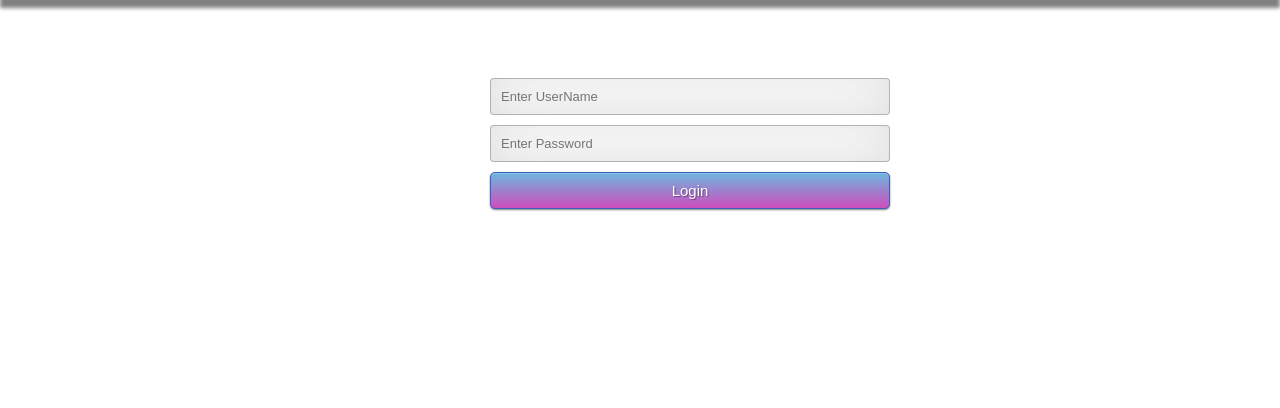
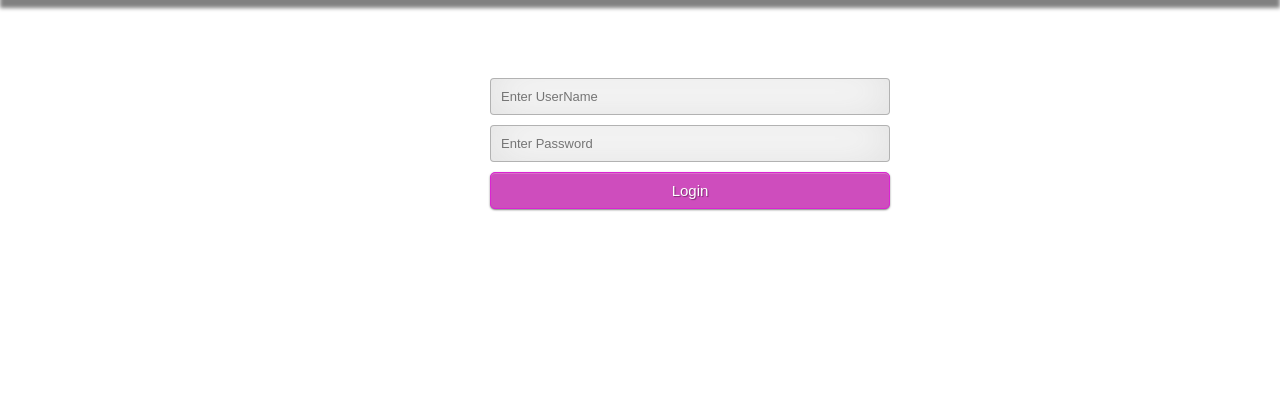
Before and after one commit to RJayani/Inventory-management, a Flask app: page / in a window 1280 px wide. Shown: the part 57-465 px from the top of the page. Run offline with Flask 2, Linux system fonts and the light colour scheme.

Commit message:
Update style1.css

```diff
--- a/static/styles/style1.css
+++ b/static/styles/style1.css
@@ -32,7 +32,7 @@
 	cursor: pointer; *margin-left: .3em;
 	}
 
-.btn:hover, .btn:active, .btn.active, .btn.disabled, .btn[disabled] { background-color: #e6e6e6; }
+.btn:hover, .btn:active, .btn.active, .btn.disabled, .btn[disabled] { background-color: #eceef0; }
 
 .btn-large {
 	padding: 9px 14px;
@@ -63,16 +63,17 @@
 .btn-primary.active { color: rgba(255, 255, 255, 0.75); }
 
 .btn-primary {
-	background-color: #ce4dbd;
-	background-image: -moz-linear-gradient(top, #6eb6de,#ce4dbd);
-	background-image: -ms-linear-gradient(top, #6eb6de,#ce4dbd);
-	background-image: -webkit-gradient(linear, 0 0, 0 100%, from(#6eb6de), to(#ce4dbd));
-	background-image: -webkit-linear-gradient(top, #6eb6de, #ce4dbd);
-	background-image: -o-linear-gradient(top, #6eb6de, #ce4dbd);
-	background-image: linear-gradient(top, #6eb6de, #ce4dbd);
+	background-color: #e614ca;
+	background-image: -moz-linear-gradient(top, #ce4dbd,#ce4dbd);
+	background-image: -ms-linear-gradient(top, #ce4dbd,#ce4dbd);
+	background-image: -webkit-gradient(linear, 0 0, 0 100%, from(#ce4dbd), to(#ce4dbd));
+	background-image: -webkit-gradient(linear, 0 0, 0 100%, from(#ce4dbd), to(#ce4dbd));
+	background-image: -webkit-linear-gradient(top,#ce4dbd, #ce4dbd);
+	background-image: -o-linear-gradient(top, #ce4dbd, #ce4dbd);
+	background-image: linear-gradient(top, #ce4dbd, #ce4dbd);
 	background-repeat: repeat-x;
-	filter: progid:dximagetransform.microsoft.gradient(startColorstr=#6eb6de, endColorstr=#ce4dbd, GradientType=0);
-	border: 1px solid #3762bc;
+	filter: progid:dximagetransform.microsoft.gradient(startColorstr=#ce4dbd, endColorstr=#ce4dbd, GradientType=0);
+	border: 1px solid hsl(303, 72%, 50%);
 	text-shadow: 1px 1px 1px rgba(0,0,0,0.4);
 	box-shadow: inset 0 1px 0 rgba(255, 255, 255, 0.2), 0 1px 2px rgba(0, 0, 0, 0.5);
 	}
```
